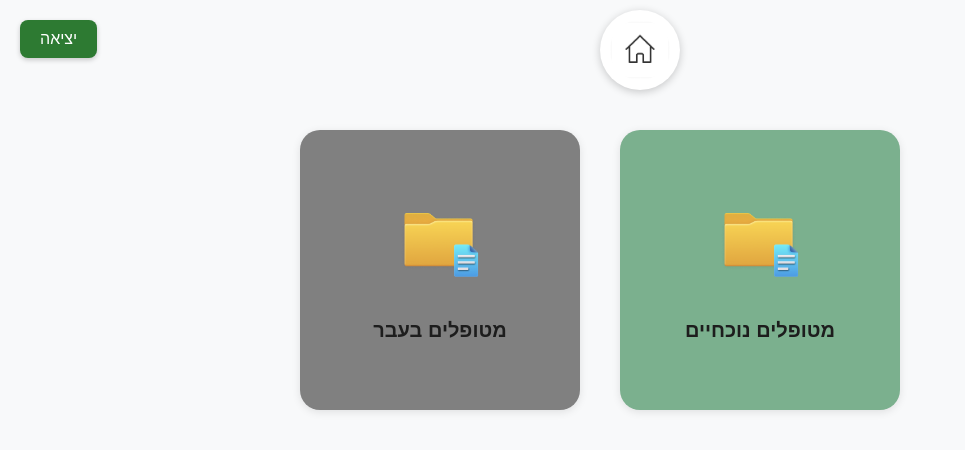
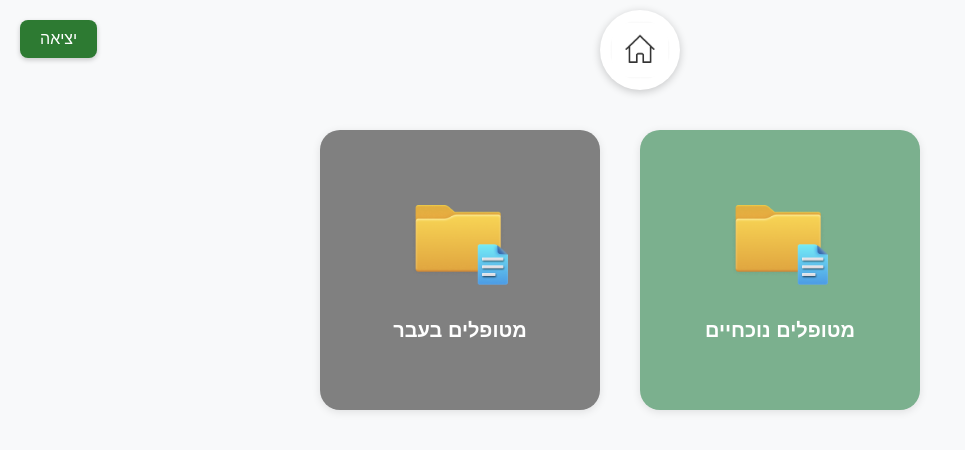
Before and after one commit to Mohasalyan/nurse-my, a React (Vite) app in the folder client/: page /patientrec in a window 1280 px wide. Shown: the top 450 px of the page, without its empty margins (0-965 px from the left). Built offline with nearby package versions, Linux system fonts and the light colour scheme.

Commit message:
edited the card component styling

```diff
--- a/client/src/Components/Card/Card.css
+++ b/client/src/Components/Card/Card.css
@@ -15,14 +15,14 @@
   }
 
   .card-image {
-    width: 80px;
-    height: 80px;
+    width: 80%;
+    height: 80%;
     margin-bottom: 10px;
     object-fit: contain;
   }
 
   .card-title {
     font-size: 18px;
-    color: #1d1d1d;
+
     margin-top: 10px;
   }
--- a/client/src/Components/Card/Card.jsx
+++ b/client/src/Components/Card/Card.jsx
@@ -1,16 +1,15 @@
+// src/components/Card.jsx
 // src/components/Card.jsx
 import React from "react";
-import "./Card.css"; // سنحتاج كمان ملف ستايل خاص بالكرت لو أردت
+import "./Card.css";
 
-const Card = ({ image, title, color = "#7bb08e" }) => {
+const Card = ({ image, title, color = "#7bb08e", textcolor = "#FFFFFF" }) => {
   return (
     <div className="card" style={{ backgroundColor: color }}>
       <img src={image} alt={title} className="card-image" />
-      <h3 className="card-title">{title}</h3>
+      <h3 className="card-title" style={{ color: textcolor }}>{title}</h3>
     </div>
   );
 };
 
-
-
 export default Card;
--- a/client/src/pages/PatientRec/PatientRec.css
+++ b/client/src/pages/PatientRec/PatientRec.css
@@ -8,8 +8,8 @@ body, html, #root {
     font-family: Arial, sans-serif;
   }
 
-  /* الصفحة الرئيسية */
-  .homepage {
+
+  .patientrec {
     min-height: 100vh;
     width: 100%;
     background-color: #ffffff; /* خلفية بيضاء */
@@ -57,48 +57,28 @@ body, html, #root {
   /* شبكة الكروت */
   .card-grid {
     display: grid;
-    grid-template-columns: repeat(3, auto);
-    grid-auto-rows: auto;
-    gap: 40px; /* المسافة بين الكروت */
+    justify-content: center; /* This centers the grid content horizontally */
+    align-items: center;
     margin-top: 40px;
-    justify-content: center;
-    align-items: center;
   }
 
-  /* كروت اليسار */
-  .left-cards {
-    display: grid;
-    grid-template-columns: repeat(2, auto);
-    gap: 40px;
-  }
+
 
   /* الكروت العامة والكرت الكبير */
   .card {
-    background-color: #7bb08e;
     border-radius: 20px;
     padding: 30px;
     text-align: center;
-    width: 220px;
-    height: 220px;
     display: flex;
-    flex-direction: column;
     justify-content: center;
     align-items: center;
     box-shadow: 0 2px 8px rgba(0, 0, 0, 0.1);
     transition: transform 0.3s ease;
   }
 
-  .card:hover, .big-card:hover {
+  .card:hover {
     transform: translateY(-5px);
   }
-
-  /* صور الكروت */
-  .card img {
-    max-width: 100px;
-    height: 100px;
-    object-fit: contain;
-  }
-
 
 
   /* نص الكروت */
@@ -106,16 +86,15 @@ body, html, #root {
     margin-top: 10px;
     font-size: 20px;
     font-weight: bold;
+    color: antiquewhite;
   }
 
   /* Responsive adjustments */
   @media (max-width: 768px) {
     .card-grid {
       grid-template-columns: 1fr;
+
     }
 
-    .left-cards {
-      grid-template-columns: 1fr;
-    }
 
   }
--- a/client/src/pages/PatientRec/PatientRec.jsx
+++ b/client/src/pages/PatientRec/PatientRec.jsx
@@ -8,6 +8,8 @@ import homeIcon from "../../assets/Home.png";
 const PatientRec = () => {
   return (
     <div className="PatientRec">
+
+
         {/* زر الخروج */}
     <button className="logout-button">יציאה</button>
 
@@ -18,15 +20,14 @@ const PatientRec = () => {
 
       {/* الشبكة */}
     <div className="card-grid">
-  <div className="left-cards">
-
         <Card image={patientsImg} title=" מטופלים בעבר"  color="#808080" />
         <Card image={patientsImg} title=" מטופלים נוכחיים" color="#7bb08e" />
     </div>
 
+
     </div>
 
-    </div>
+
   );
 };
 
```
Lines whose indentation alone changed are shown as unchanged.
